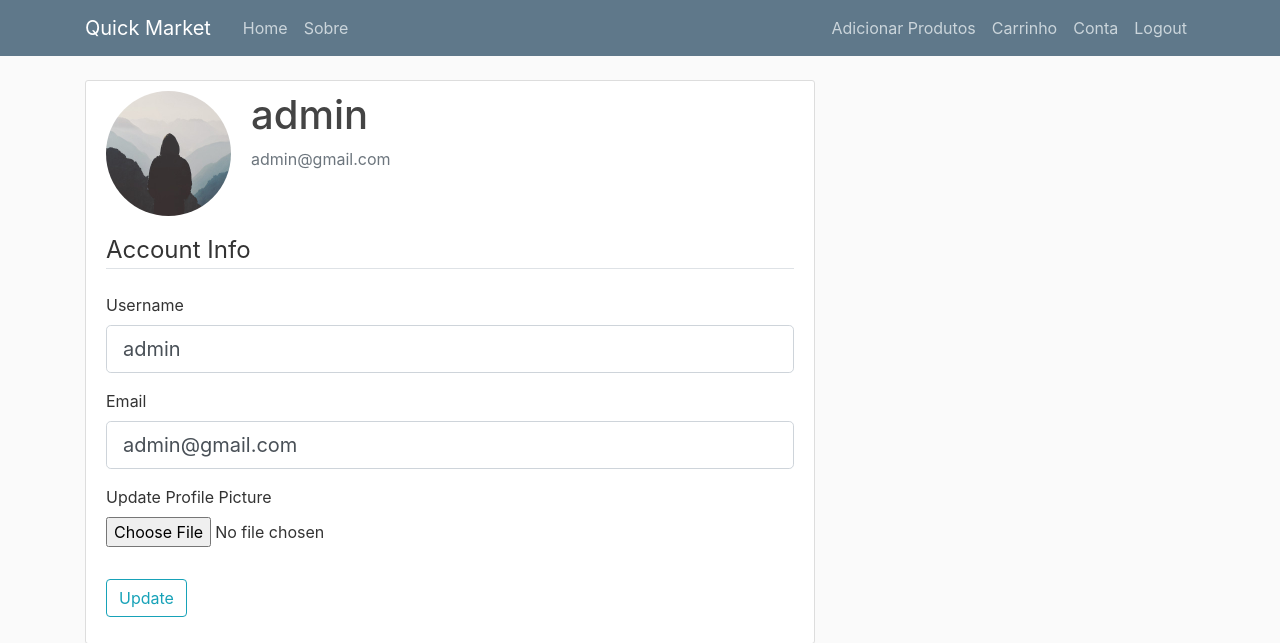
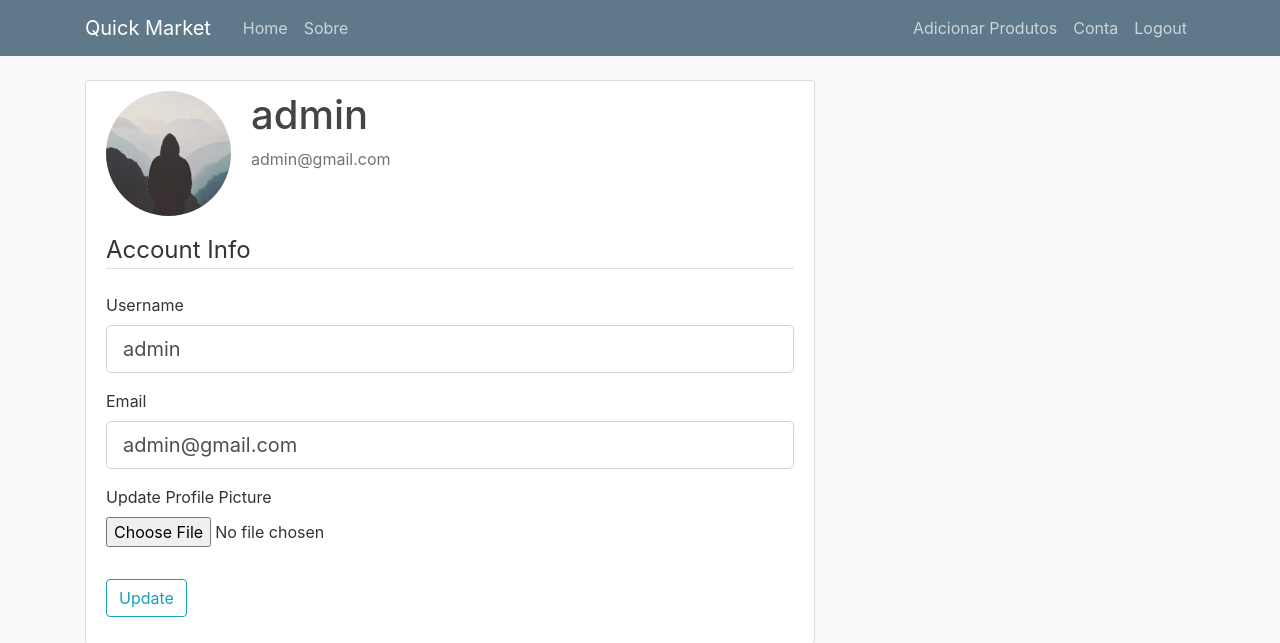
Before and after one commit to anagontijo/mercado_online, a Flask app: page /account in a window 1280 px wide. Shown: the top 643 px of the page. Run offline with Flask 2, Linux system fonts and the light colour scheme; a user stored in the database is signed in; some libraries are stand-ins or nearby versions.

Commit message:
Remove carrinho de contas admin.

```diff
--- a/flask_blog/flaskblog/templates/layout.html
+++ b/flask_blog/flaskblog/templates/layout.html
@@ -34,7 +34,6 @@
                             {% if current_user.is_authenticated %}
                                 {% if is_adm %}
                                 <a class="nav-item nav-link" href="{{ url_for('add_new_product') }}">Adicionar Produtos</a>
-                                <a class="nav-item nav-link" href="{{ url_for('shopcart') }}">Carrinho</a>
                                 <!--<a class="nav-item nav-link" href="{{ url_for('new_post') }}">New Post</a>-->
                                 <a class="nav-item nav-link" href="{{ url_for('account') }}">Conta</a>
                                 <a class="nav-item nav-link" href="{{ url_for('logout') }}">Logout</a>
```
